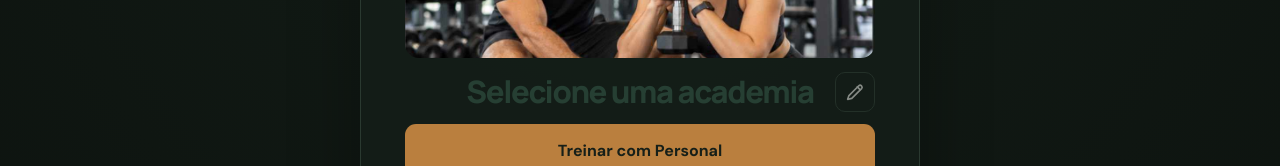
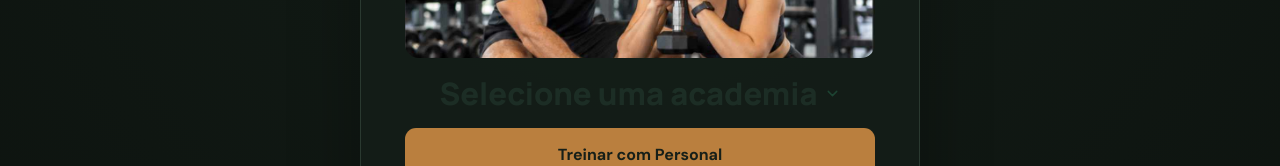
Before and after one commit to albertoapr/calculadoraimc, a Vue app: page / in a window 1280 px wide. Shown: the part 449-615 px from the top of the page. Built offline with nearby package versions, Linux system fonts and the light colour scheme; no server answers.

Commit message:
style(home): trocar lápis por nome de academia clicável e seta discreta

```diff
--- a/src/views/home/HomeView.vue
+++ b/src/views/home/HomeView.vue
@@ -44,30 +44,21 @@ function confirmAcademy(academy: string) {
   <div class="home-academy-heading" aria-label="Academia selecionada">
     <div class="home-academy-heading-row">
       <h2 class="home-academy-title">
-        <span v-if="academyName">{{ academyName }}</span>
-        <span v-else>Selecione uma academia</span>
-      </h2>
         <button
           type="button"
           class="home-academy-change-button"
-        aria-label="Alterar academia"
-        title="Alterar academia"
+          :aria-label="`Alterar academia. ${academyName || 'Selecione uma academia'}`"
+          aria-haspopup="dialog"
+          title="Selecionar academia"
           :disabled="!homeCity || publicTrainersLoading"
           @click="academyDialogOpen = true"
         >
-        <svg
-          viewBox="0 0 24 24"
-          fill="none"
-          stroke="currentColor"
-          stroke-width="1.8"
-          stroke-linecap="round"
-          stroke-linejoin="round"
-          aria-hidden="true"
-        >
-          <path d="m4 20 4.5-1 10.7-10.7a2.2 2.2 0 0 0-3.1-3.1L5.4 15.9 4 20Z" />
-          <path d="m14.5 6.5 3 3" />
+          <span>{{ academyName || 'Selecione uma academia' }}</span>
+          <svg viewBox="0 0 24 24" fill="none" stroke="currentColor" stroke-width="2" stroke-linecap="round" stroke-linejoin="round" aria-hidden="true">
+            <path d="m6 9 6 6 6-6" />
           </svg>
         </button>
+      </h2>
     </div>
     <p v-if="publicTrainerAcademyDetails.neighborhood" class="home-academy-neighborhood">
       {{ publicTrainerAcademyDetails.neighborhood }}
@@ -117,36 +108,45 @@ function confirmAcademy(academy: string) {
   min-width: 0;
 }
 .home-academy-heading-row {
-  display: grid;
-  grid-template-columns: 40px minmax(0, 1fr) 40px;
+  display: flex;
   align-items: center;
-  gap: 6px;
+  justify-content: center;
+  min-width: 0;
 }
 .home-academy-title {
-  grid-column: 2;
   margin: 0;
   min-width: 0;
   font-size: clamp(20px, 5.4vw, 31px);
   line-height: 1.16;
   text-align: center;
-  overflow-wrap: anywhere;
-  color: #263f33;
 }
 .home-academy-change-button {
-  grid-column: 3;
   display: inline-flex;
   align-items: center;
   justify-content: center;
-  width: 40px;
-  height: 40px;
-  padding: 8px;
-  color: var(--ink);
+  gap: 6px;
+  max-width: 100%;
+  min-height: 44px;
+  padding: 3px 5px;
+  color: #263f33;
   background: transparent;
-  border: 1px solid var(--line);
-  border-radius: 10px;
+  border: 0;
+  border-radius: 5px;
+  font: inherit;
+  font-weight: inherit;
+  line-height: inherit;
+  text-align: center;
+  overflow-wrap: anywhere;
   cursor: pointer;
 }
-.home-academy-change-button svg { width: 22px; height: 22px; }
+.home-academy-change-button svg {
+  width: 17px;
+  height: 17px;
+  flex: none;
+  color: #286b4e;
+  transition: transform .15s ease;
+}
+.home-academy-change-button:hover svg { transform: translateY(2px); }
 .home-academy-change-button:focus-visible {
   outline: 2px solid var(--blue);
   outline-offset: 2px;
@@ -160,7 +160,8 @@ function confirmAcademy(academy: string) {
   line-height: 1.3;
   text-align: center;
 }
-:global(html[data-theme='dark']) .home-academy-title { color: #55d6a3; }
+:global(html[data-theme='dark']) .home-academy-change-button { color: #55d6a3; }
+:global(html[data-theme='dark']) .home-academy-change-button svg { color: #55d6a3; }
 .home-training-request-button {
   display: block;
   width: 100%;
```
Lines whose indentation alone changed are shown as unchanged.
